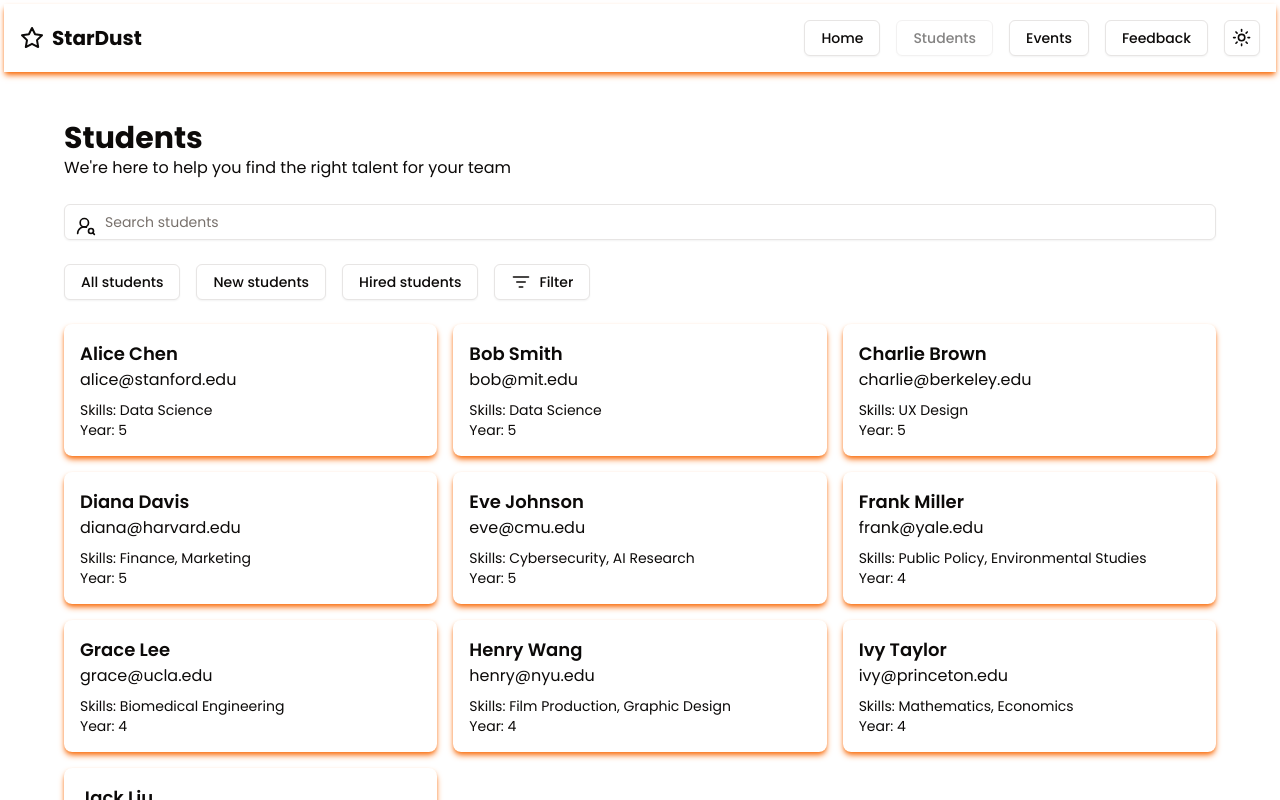
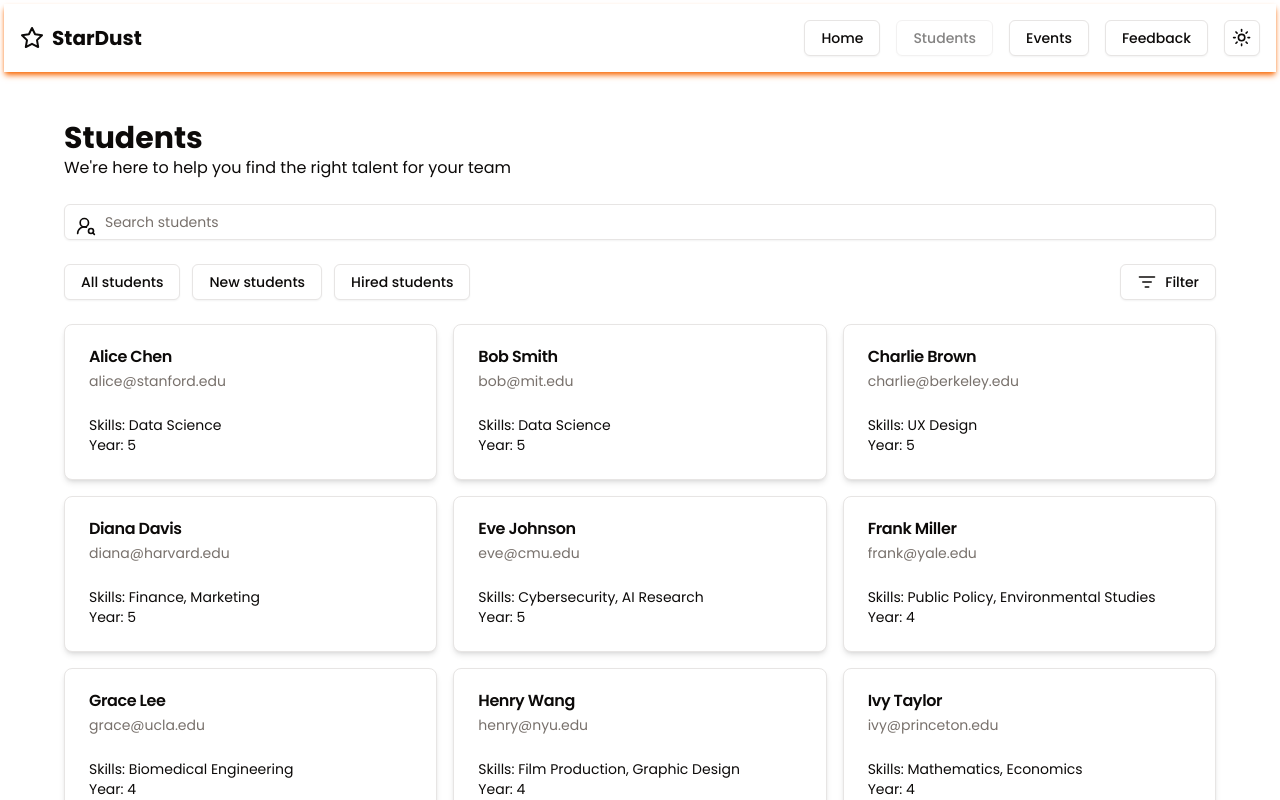
Before and after one commit to teconiq-dev/Stardust, a Next.js app: page /organization/lookup in a window 1280 px wide. Shown: the top 800 px of the page. Built offline with nearby package versions, Linux system fonts and the light colour scheme.

Commit message:
Card updated
removed some unwanted css

```diff
--- a/src/app/organization/lookup/layout.tsx
+++ b/src/app/organization/lookup/layout.tsx
@@ -37,12 +37,7 @@ export default function LookupLayout({
         </div>
         <nav className="flex items-center space-x-4">
           {navLink.map((link, key) => (
-            <Link
-              href={link.href}
-              className="transition-colors duration-300"
-              prefetch={false}
-              key={key}
-            >
+            <Link href={link.href} prefetch={false} key={key}>
               <Button
                 variant="outline"
                 className="hover:text-primary"
--- a/src/app/organization/lookup/page.tsx
+++ b/src/app/organization/lookup/page.tsx
@@ -14,7 +14,7 @@ import {
   HoverCardTrigger,
   HoverCardContent,
 } from "@/components/ui/hover-card";
-import { Avatar, AvatarImage, AvatarFallback } from "@/components/ui/avatar";
+import { Avatar, AvatarFallback } from "@/components/ui/avatar";
 import {
   ListFilter as FilterIcon,
   Hand as HandIcon,
@@ -24,6 +24,13 @@ import {
   BookOpen as BookIcon,
   Signature as SignatureIcon,
 } from "lucide-react";
+import {
+  Card,
+  CardContent,
+  CardDescription,
+  CardHeader,
+  CardTitle,
+} from "@/components/ui/card";
 
 export default function Component() {
   const students = [
@@ -161,17 +168,13 @@ export default function Component() {
             className="w-full pl-10 pr-4 py-2 border rounded-md transition-colors duration-300"
           />
         </div>
-        <div className="flex space-x-4 mb-6">
-          <Button variant="outline" className="transition-colors duration-300">
-            All students
-          </Button>
-          <Button variant="outline" className="transition-colors duration-300">
-            New students
-          </Button>
-          <Button variant="outline" className="transition-colors duration-300">
-            Hired students
-          </Button>
-          <Button variant="outline" className="transition-colors duration-300">
+        <div className="flex gap-4 mb-6 flex-wrap md:justify-between">
+          <div className="flex gap-2 md:gap-3 flex-wrap">
+            <Button variant="outline">All students</Button>
+            <Button variant="outline">New students</Button>
+            <Button variant="outline">Hired students</Button>
+          </div>
+          <Button variant="outline">
             <FilterIcon className="w-5 h-5 mr-2" />
             Filter
           </Button>
@@ -180,27 +183,23 @@ export default function Component() {
           {students.map((student, index) => (
             <HoverCard key={index}>
               <HoverCardTrigger asChild>
-                <Link
-                  href="/student/resume"
-                  className="block p-4 rounded-lg transition-colors shadow-primary shadow-md hover:shadow-lg duration-300"
-                  prefetch={false}
-                >
-                  <div className="mb-2">
-                    <h3 className="text-lg font-semibold">{student.name}</h3>
-                    <p className="transition-colors duration-300">
-                      {student.email}
-                    </p>
-                  </div>
-                  <div className="text-sm transition-colors duration-300">
-                    <p>Skills: {student.skills}</p>
-                    <p>Year: {student.year}</p>
-                  </div>
+                <Link href="/student/resume" prefetch={false}>
+                  <Card className="rounded-lg shadow-md hover:shadow-lg hover:border-primary flex flex-col">
+                    <CardHeader>
+                      <CardTitle>{student.name}</CardTitle>
+                      <CardDescription>{student.email}</CardDescription>
+                    </CardHeader>
+                    <CardContent className="text-sm">
+                      <p>Skills: {student.skills}</p>
+                      <p>Year: {student.year}</p>
+                    </CardContent>
+                  </Card>
                 </Link>
               </HoverCardTrigger>
               <HoverCardContent className="w-80 transition-colors duration-300">
                 <div className="flex justify-between space-x-4">
                   <Avatar>
-                    <AvatarImage src="/placeholder-user.jpg" />
+                    {/* <AvatarImage src="/placeholder-user.jpg" /> */}
                     <AvatarFallback>
                       {student.name
                         .split(" ")
```
Also changed, not shown: 1 other file (tests, documents, lock files or other folders).
